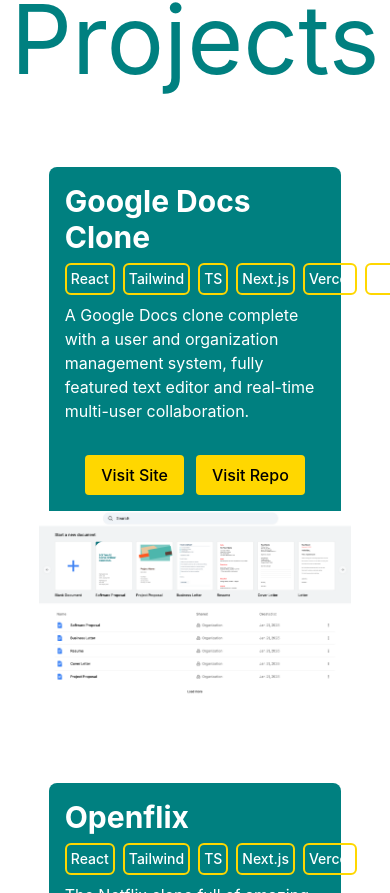
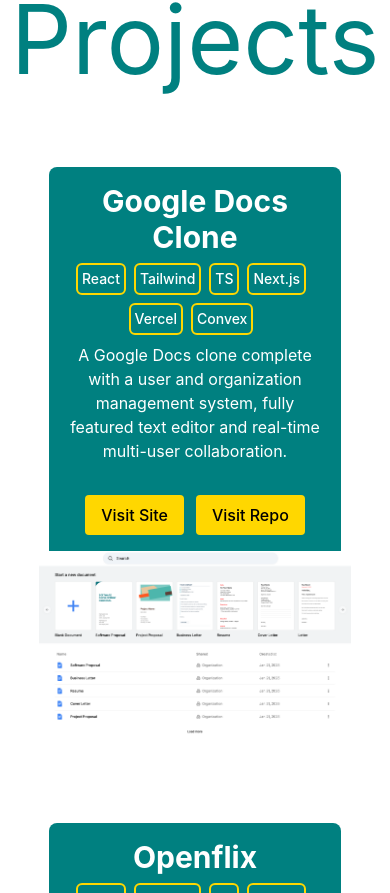
Before and after one commit to DavidChristopherNelson/david-nelson-portfolio, a React (Vite) app: page / in a window 390 px wide. Shown: the part 1651-2544 px from the top of the page. Built offline with nearby package versions, Linux system fonts and the light colour scheme.

Commit message:
Center mobile text and fix overflow bug.

```diff
--- a/src/components/MobileProject.tsx
+++ b/src/components/MobileProject.tsx
@@ -27,9 +27,9 @@
         <div
           className="w-full bg-[#008080] text-white rounded-tl-lg rounded-tr-lg p-4"
         >
-          <h1 className="text-3xl font-bold">{heading}</h1>
+          <h1 className="text-3xl font-bold text-center">{heading}</h1>
           <div
-              className="flex flex-row items-start w-full -mx-1"
+              className="flex flex-row flex-wrap justify-center w-full -mx-1"
             >
             {tags?.map((tag, i) => (
                 <div
@@ -40,7 +40,7 @@
               </div>
             ))}
           </div>
-          <p className="mt-2">{description}</p>
+          <p className="mt-2 text-center">{description}</p>
           <div className="mt-8 flex justify-center gap-3">
             {buttons.map((buttonInfo, i) => (
               <a
--- a/src/components/ProjectLeft.tsx
+++ b/src/components/ProjectLeft.tsx
@@ -29,8 +29,8 @@
         >
           <h1 className="text-3xl font-bold">{heading}</h1>
           <div
-              className="flex flex-row items-start w-full -mx-1"
-            >
+              className="flex flex-row flex-wrap items-start w-full -mx-1"
+          >
             {tags?.map((tag, i) => (
                 <div
                   key={i}
--- a/src/components/ProjectRight.tsx
+++ b/src/components/ProjectRight.tsx
@@ -38,7 +38,7 @@
         >
           <h1 className="text-3xl font-bold">{heading}</h1>
           <div
-              className="flex flex-row items-start w-full -mx-1"
+              className="flex flex-row flex-wrap items-start w-full -mx-1"
             >
             {tags?.map((tag, i) => (
                 <div
```
